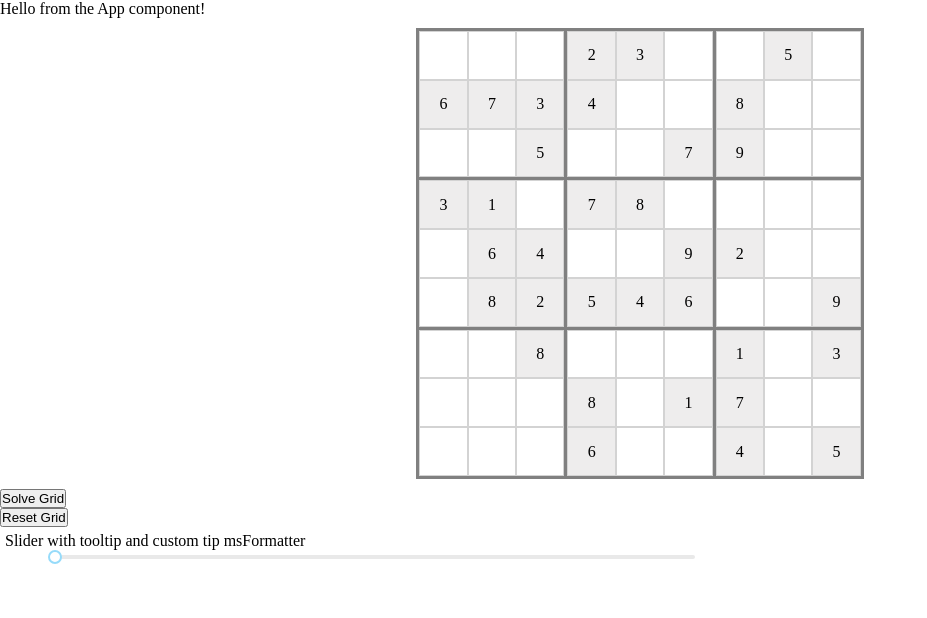
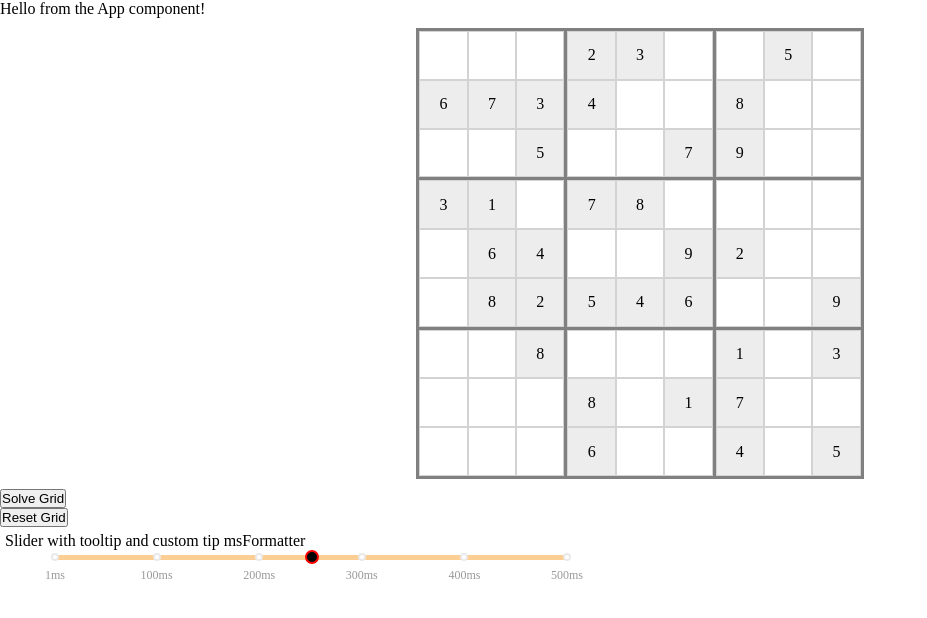
Before and after one commit to shreshtab/sudoku-solver, a React (Create React App) app in the folder sudoku/: page / in a window 1280 px wide. Shown: the top 618 px of the page, without its empty margins (0-927 px from the left). Built offline with nearby package versions, Linux system fonts and the light colour scheme.

Commit message:
Playing around with the slider

```diff
--- a/sudoku/src/App.css
+++ b/sudoku/src/App.css
@@ -18,7 +18,7 @@ table {
 }
 
 .sliderparent {
-  width: 50%;
+  width: 40%;
   margin: 5px;
 }
 
--- a/sudoku/src/components/SliderInput.tsx
+++ b/sudoku/src/components/SliderInput.tsx
@@ -4,8 +4,17 @@ import Slider, { createSliderWithTooltip } from 'rc-slider';
 
 const CreateSliderWithTooltip = createSliderWithTooltip(Slider);
 
+const marks = {
+  1: '1ms',
+  100: '100ms',
+  200: '200ms',
+  300: '300ms',
+  400: '400ms',
+  500: '500ms'
+};
+
 const msFormatter = (v: any) => {
-  return `${v}ms`
+  return `${501 - v}ms`
 }
 
 const consoleLog = (v: any) => {
@@ -20,7 +29,19 @@ const SliderInput: React.FC<any> = () => {
       <CreateSliderWithTooltip
         min={1}
         max={500}
+        defaultValue={251}
+        railStyle={{ backgroundColor: 'rgb(252, 206, 147)', height: 5 }}
+        handleStyle={{
+          borderColor: 'red',
+          height: 14,
+          width: 14,
+          marginLeft: 0,
+          marginTop: -5,
+          backgroundColor: 'black',
+        }}
         className='slider'
+        included={false}
+        marks={marks}
         tipFormatter={msFormatter}
         onChange={consoleLog}
        />
```
